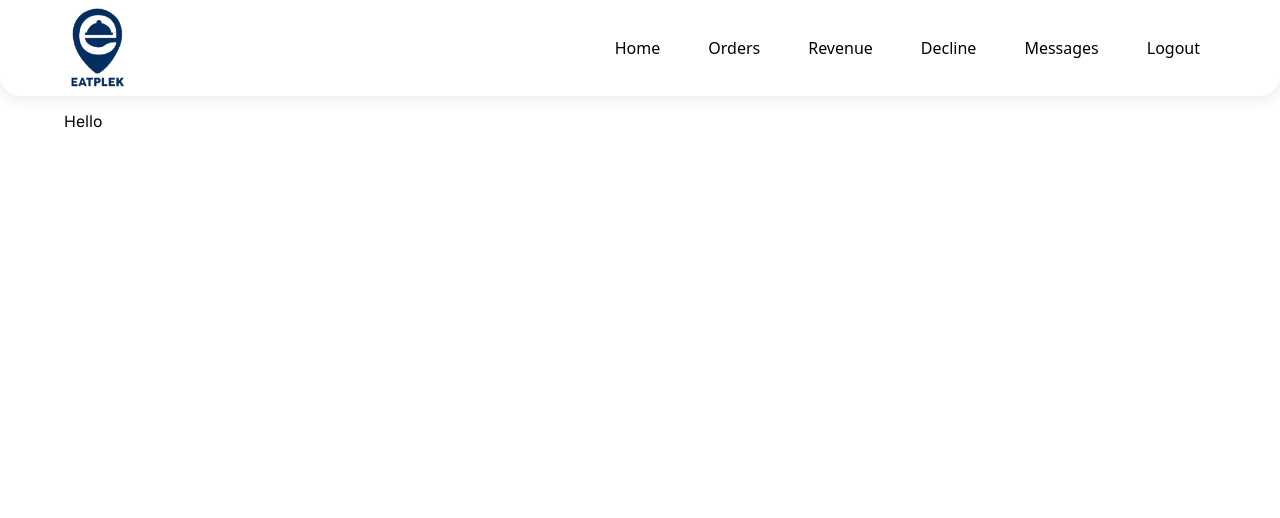
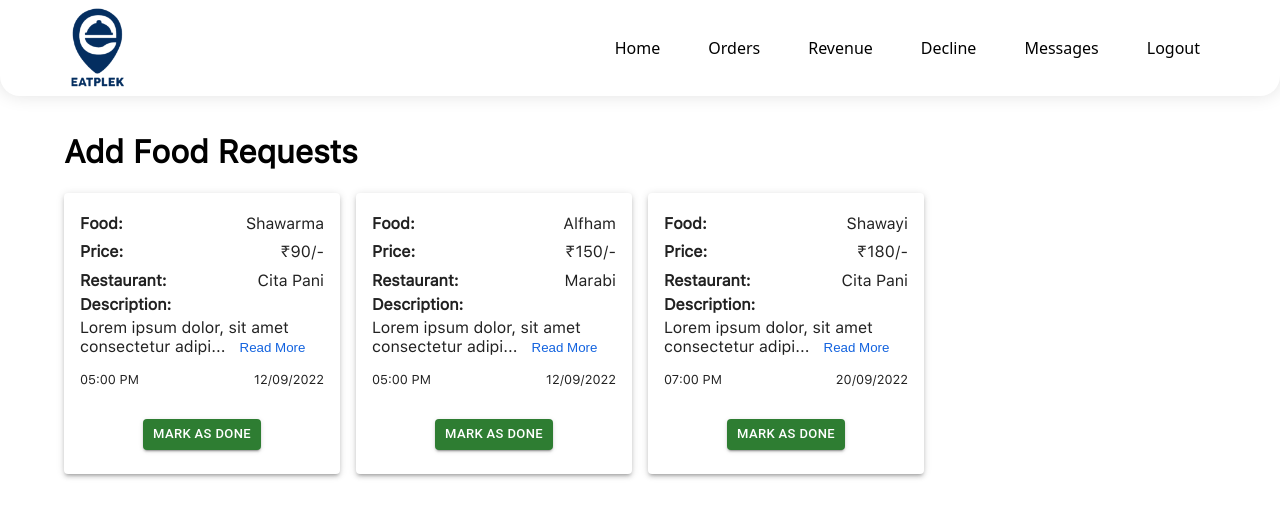
Before and after one commit to sidharth-a-satheesh/eatplek-admin, a React (Create React App) app: page /messages in a window 1280 px wide. Shown: the top 518 px of the page. Built offline with nearby package versions, Linux system fonts and the light colour scheme; sample sign-in values are in the browser's storage.

Commit message:
Messages

```diff
--- /dev/null
+++ b/src/pages/messages/IndividualMsg.js
@@ -0,0 +1,38 @@
+import React, {useState} from 'react'
+import { Paper, Button } from '@mui/material'
+import './messages.scss'
+
+    const IndividualMsg = ({e}) => {
+        const [readMore, setReadMore] = useState(false);
+        const toggleBtn = () => {
+            setReadMore((prevState) => !prevState);
+        };
+    return (
+        <div>
+            <Paper elevation={3}>
+                <div className="message">
+                    <div className="message-req">
+                    <div className='msg-bold'>Food: </div><div>{e.food}</div>
+                    </div>
+                    <div className="message-req">
+                    <div className='msg-bold'>Price: </div><div>₹{e.price}/-</div>
+                    </div>
+                    <div className="message-req">
+                    <div className='msg-bold'>Restaurant: </div><div>{e.hotel}</div>
+                    </div>
+                    <div className='msg-bold'>Description:</div>
+                    <div class="msg-des">{readMore ? e.description : e.description.substring(0,45) + "..."}
+                    <button className="read-more-btn" onClick={toggleBtn}>
+                        {readMore ? "Read Less" : "Read More"}
+                    </button>
+                    </div>
+
+                    <div className='msg-time'><div>{e.time}</div>{e.date}</div>
+                    <div className='msg-btn'><Button color="success" size="small" variant="contained">Mark As Done</Button></div>
+                </div>
+            </Paper>
+        </div>
+    )
+}
+
+export default IndividualMsg
--- a/src/pages/messages/Messages.js
+++ b/src/pages/messages/Messages.js
@@ -1,10 +1,55 @@
 import React from 'react'
 import './messages.scss'
 
+import IndividualMsg from './IndividualMsg'
+
+
 const Messages = () => {
+  const messages=[
+    {
+      id:1,
+      food: "Shawarma",
+      hotel: "Cita Pani",
+      price: 90,
+      description:"Lorem ipsum dolor, sit amet consectetur adipisicing elit. Ipsum ducimus nobis quo asperiores. Tempora at debitis ex tempore modi rerum officia accusantium, distinctio assumenda, facere sint praesentium quia, enim culpa.Quae nulla itaque provident molestiae? Animi fugiat, dolorem minima ab quas odio consequuntur illo! Aliquid est at error necessitatibus tenetur voluptatem, nobis facilis, molestias doloremque in, atque placeat magnam provident!Quasi saepe dignissimos in modi quia. Eum dolorem, autem necessitatibus cum deleniti aperiam voluptatum, vel, hic nihil earum sint repudiandae laborum? Sint minima iusto fuga nam doloremque aliquid. Facilis, nisi!Veritatis vel, voluptate nostrum aliquid minus repellat eveniet, neque ratione libero blanditiis enim eligendi, adipisci eaque expedita eum unde facere. Ipsam similique id nobis perferendis officiis vero beatae voluptatibus facilis?Cum quae facere, iure quia facilis ex aspernatur amet animi nam soluta quos fugit sunt voluptatum delectus quod eius corporis neque sapiente rem at libero earum dolorem culpa quibusdam? Culpa!",
+      date: "12/09/2022",
+      time: "05:00 PM"
+    },
+    {
+      id:2,
+      food: "Alfham",
+      hotel: "Marabi",
+      price: 150,
+      description:"Lorem ipsum dolor, sit amet consectetur adipisicing elit. Ipsum ducimus nobis quo asperiores. Tempora at debitis ex tempore modi rerum officia accusantium, distinctio assumenda, facere sint praesentium quia, enim culpa.Quae nulla itaque provident molestiae? Animi fugiat, dolorem minima ab quas odio consequuntur illo! Aliquid est at error necessitatibus tenetur voluptatem, nobis facilis, molestias doloremque in, atque placeat magnam provident!Quasi saepe dignissimos in modi quia. Eum dolorem, autem necessitatibus cum deleniti aperiam voluptatum, vel, hic nihil earum sint repudiandae laborum? Sint minima iusto fuga nam doloremque aliquid. Facilis, nisi!Veritatis vel, voluptate nostrum aliquid minus repellat eveniet, neque ratione libero blanditiis enim eligendi, adipisci eaque expedita eum unde facere. Ipsam similique id nobis perferendis officiis vero beatae voluptatibus facilis?Cum quae facere, iure quia facilis ex aspernatur amet animi nam soluta quos fugit sunt voluptatum delectus quod eius corporis neque sapiente rem at libero earum dolorem culpa quibusdam? Culpa!",
+      date: "12/09/2022",
+      time: "05:00 PM"
+    },
+    {
+      id:3,
+      food: "Shawayi",
+      hotel: "Cita Pani",
+      price: 180,
+      description:"Lorem ipsum dolor, sit amet consectetur adipisicing elit. Ipsum ducimus nobis quo asperiores. Tempora at debitis ex tempore modi rerum officia accusantium, distinctio assumenda, facere sint praesentium quia, enim culpa.Quae nulla itaque provident molestiae? Animi fugiat, dolorem minima ab quas odio consequuntur illo! Aliquid est at error necessitatibus tenetur voluptatem, nobis facilis, molestias doloremque in, atque placeat magnam provident!Quasi saepe dignissimos in modi quia. Eum dolorem, autem necessitatibus cum deleniti aperiam voluptatum, vel, hic nihil earum sint repudiandae laborum? Sint minima iusto fuga nam doloremque aliquid. Facilis, nisi!Veritatis vel, voluptate nostrum aliquid minus repellat eveniet, neque ratione libero blanditiis enim eligendi, adipisci eaque expedita eum unde facere. Ipsam similique id nobis perferendis officiis vero beatae voluptatibus facilis?Cum quae facere, iure quia facilis ex aspernatur amet animi nam soluta quos fugit sunt voluptatum delectus quod eius corporis neque sapiente rem at libero earum dolorem culpa quibusdam? Culpa!",
+      date: "20/09/2022",
+      time: "07:00 PM"
+    },
+  ]
+
   return (
     <div className='messages-main'>
-        Hello
+        <h1>Add Food Requests</h1>
+        <div className="messages">
+
+
+              {
+                messages.map((e)=>(
+                  <IndividualMsg e={e} />
+                ))
+              }
+
+
+
+        </div>
     </div>
   )
 }
--- a/src/pages/messages/messages.scss
+++ b/src/pages/messages/messages.scss
@@ -3,5 +3,47 @@
     display: grid;
     grid-template-columns: 90%;
     justify-content: center;
+    padding-bottom: 4rem;
+    .msg-bold{
+        font-weight: 600;
+    }
+    .messages{
+        display: grid;
+        grid-template-columns: repeat(4,1fr);
+        column-gap: 1rem;
+        row-gap: 1rem;
+        .message{
+            padding: 1rem;
+            .msg-time{
+                display: flex;
+                justify-content: space-between;
+                font-size: 0.8rem;
+                padding-top: 1rem;
+            }
+            .msg-btn{
+                display: flex;
+                justify-content: center;
+                padding: 2rem 0 0.5rem 0;
+            }
+            .message-req{
+                display: flex;
+                justify-content: space-between;
+                column-gap: 1rem;
+                padding: 0.3rem 0;
 
+
+            }
+            .msg-des{
+                padding-top: 0.3rem;
+            }
+            .read-more-btn{
+                margin-left: 0.5rem;
+                background-color: rgba($color: #000000, $alpha: 0);
+                border: none;
+                color: #1363df;
+                cursor: pointer;
+            }
+        }
+
+    }
 }
```
